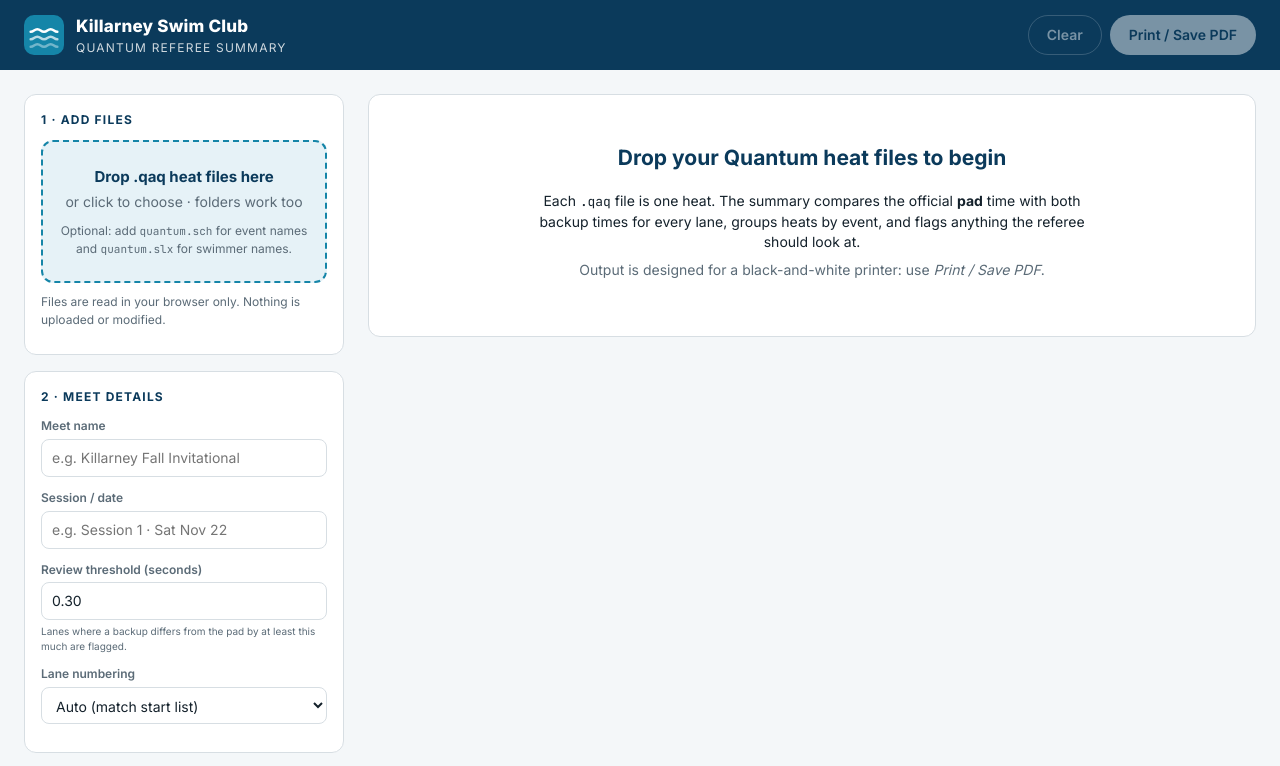
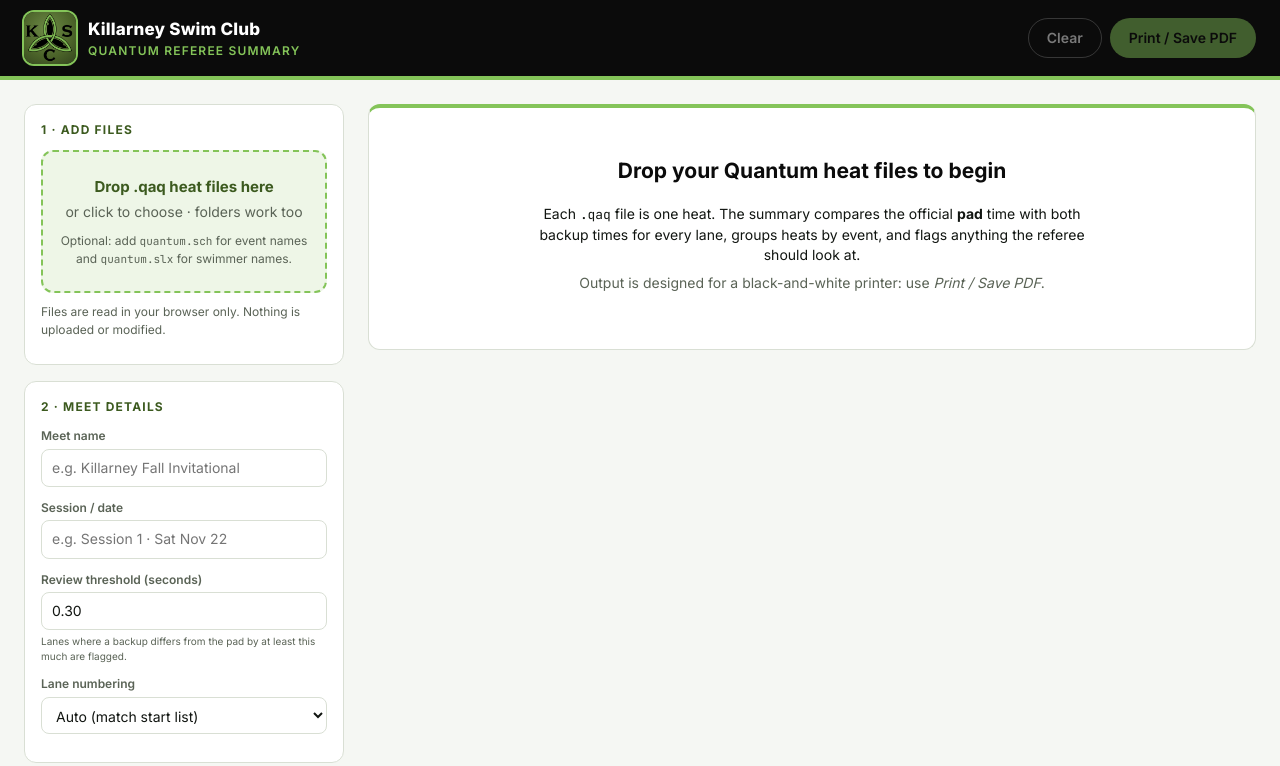
Before and after one commit to ryankstrom/quantum, a plain HTML site: page index.html in a window 1280 px wide. Shown: the top 766 px of the page. Drawn offline with Linux system fonts and the light colour scheme.

Commit message:
Rebrand to KSC green, black and white with club logo
Co-Authored-By: Claude Opus 5.5 <noreply@anthropic.com>

```diff
--- a/index.html
+++ b/index.html
@@ -7,17 +7,13 @@
   <link rel="preconnect" href="https://fonts.googleapis.com">
   <link rel="preconnect" href="https://fonts.gstatic.com" crossorigin>
   <link href="https://fonts.googleapis.com/css2?family=Inter:wght@400;500;600;700;800&family=JetBrains+Mono:wght@400;600&display=swap" rel="stylesheet">
+  <link rel="icon" type="image/png" href="assets/favicon.png">
   <link rel="stylesheet" href="styles.css">
 </head>
 <body>
   <header class="site-header no-print">
     <div class="brand">
-      <svg class="brand-mark" viewBox="0 0 48 48" aria-hidden="true">
-        <rect width="48" height="48" rx="12" fill="currentColor"/>
-        <path d="M8 20c4 0 4-3 8-3s4 3 8 3 4-3 8-3 4 3 8 3" fill="none" stroke="#fff" stroke-width="3" stroke-linecap="round"/>
-        <path d="M8 29c4 0 4-3 8-3s4 3 8 3 4-3 8-3 4 3 8 3" fill="none" stroke="#fff" stroke-width="3" stroke-linecap="round" opacity=".7"/>
-        <path d="M8 38c4 0 4-3 8-3s4 3 8 3 4-3 8-3 4 3 8 3" fill="none" stroke="#fff" stroke-width="3" stroke-linecap="round" opacity=".4"/>
-      </svg>
+      <img class="brand-mark" src="assets/ksc-logo.png" alt="Killarney Swim Club logo" width="48" height="48">
       <div>
         <div class="brand-name">Killarney Swim Club</div>
         <div class="brand-sub">Quantum Referee Summary</div>
--- a/styles.css
+++ b/styles.css
@@ -1,12 +1,15 @@
-/* Brand tokens — swap these to match pooliq.com */
+/* Brand tokens — Killarney Swim Club: green, black, white (from the KSC logo) */
 :root {
-  --brand: #0b3a5b;
-  --brand-2: #1585a8;
-  --brand-soft: #e6f2f7;
-  --ink: #14212b;
-  --muted: #5b6b77;
-  --line: #d7dee3;
-  --bg: #f4f7f9;
+  --black: #0b0b0b;
+  --green: #84c459;        /* logo triquetra green */
+  --green-dark: #3c5a1f;   /* text-safe green on white */
+  --brand: var(--green-dark);
+  --brand-2: var(--green);
+  --brand-soft: #eef6e7;
+  --ink: #111511;
+  --muted: #5a6356;
+  --line: #d9dfd4;
+  --bg: #f5f7f3;
   --card: #ffffff;
   --flag-bg: #ececec;
   --radius: 12px;
@@ -27,13 +30,19 @@ code { font-family: var(--mono); font-size: .92em; }
 /* ---------- Header ---------- */
 .site-header {
   display: flex; align-items: center; justify-content: space-between; gap: 16px;
-  padding: 14px 24px; background: var(--brand); color: #fff;
+  padding: 12px 24px; background: var(--black); color: #fff;
+  border-bottom: 4px solid var(--green);
   position: sticky; top: 0; z-index: 10;
 }
 .brand { display: flex; align-items: center; gap: 12px; }
-.brand-mark { width: 40px; height: 40px; color: var(--brand-2); flex: none; }
+/* The logo PNG has a transparent background; recreate its olive backdrop so the black letters show on the black header. */
+.brand-mark {
+  width: 52px; height: 52px; border-radius: 10px; flex: none; display: block;
+  background: radial-gradient(circle at 45% 35%, #6e8b47 0%, #4b6329 60%, #33441d 100%);
+  box-shadow: 0 0 0 2px var(--green);
+}
 .brand-name { font-weight: 800; font-size: 17px; letter-spacing: .2px; }
-.brand-sub { font-size: 12px; opacity: .8; text-transform: uppercase; letter-spacing: 1.2px; }
+.brand-sub { font-size: 12px; color: var(--green); text-transform: uppercase; letter-spacing: 1.2px; font-weight: 600; }
 .header-actions { display: flex; gap: 8px; }
 
 .btn {
@@ -41,8 +50,8 @@ code { font-family: var(--mono); font-size: .92em; }
   border: 1px solid transparent; cursor: pointer; white-space: nowrap;
 }
 .btn:disabled { opacity: .45; cursor: not-allowed; }
-.btn-primary { background: #fff; color: var(--brand); }
-.btn-primary:not(:disabled):hover { background: var(--brand-soft); }
+.btn-primary { background: var(--green); color: var(--black); }
+.btn-primary:not(:disabled):hover { background: #9bd474; }
 .btn-ghost { background: transparent; color: #fff; border-color: rgba(255,255,255,.4); }
 .btn-ghost:not(:disabled):hover { background: rgba(255,255,255,.1); }
 
@@ -64,7 +73,7 @@ code { font-family: var(--mono); font-size: .92em; }
   padding: 24px 12px; border: 2px dashed var(--brand-2); border-radius: var(--radius);
   background: var(--brand-soft); cursor: pointer; transition: background .15s, border-color .15s;
 }
-.drop-zone:hover, .drop-zone:focus, .drop-zone.over { background: #d3e9f2; border-color: var(--brand); outline: none; }
+.drop-zone:hover, .drop-zone:focus, .drop-zone.over { background: #dcefcd; border-color: var(--brand); outline: none; }
 .drop-zone strong { color: var(--brand); font-size: 15px; }
 .drop-zone span { color: var(--muted); }
 .drop-zone small { color: var(--muted); margin-top: 6px; font-size: 12px; }
@@ -88,7 +97,9 @@ code { font-family: var(--mono); font-size: .92em; }
   background: var(--card); border: 1px solid var(--line); border-radius: var(--radius);
   padding: 48px; text-align: center;
 }
-.empty-state h1 { color: var(--brand); margin-top: 0; }
+.empty-state h1 { color: var(--black); margin-top: 0; }
+.empty-state { border-top: 4px solid var(--green); }
+.check input { accent-color: var(--green-dark); }
 .empty-state p { max-width: 560px; margin: 8px auto; }
 .muted { color: var(--muted); }
 
```
Also changed, not shown: assets/favicon.png (added), assets/ksc-logo.png (added).
